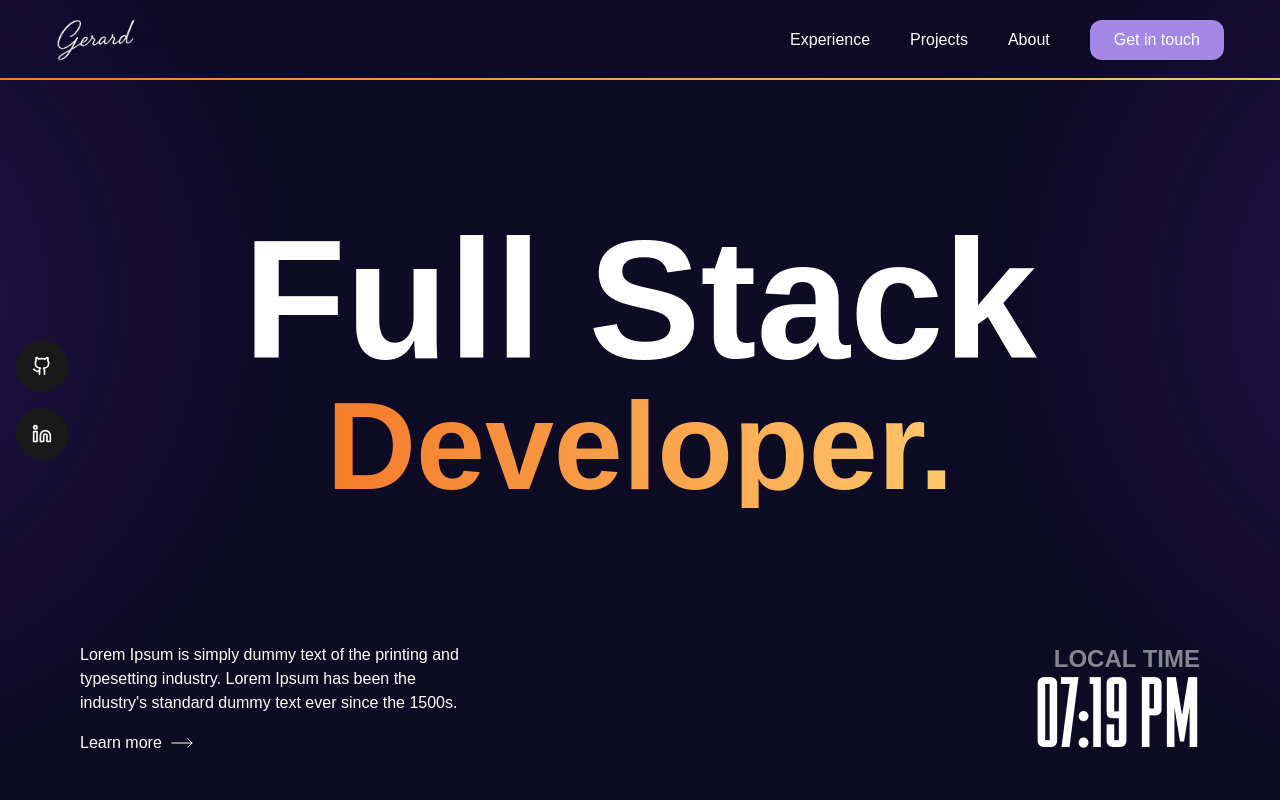
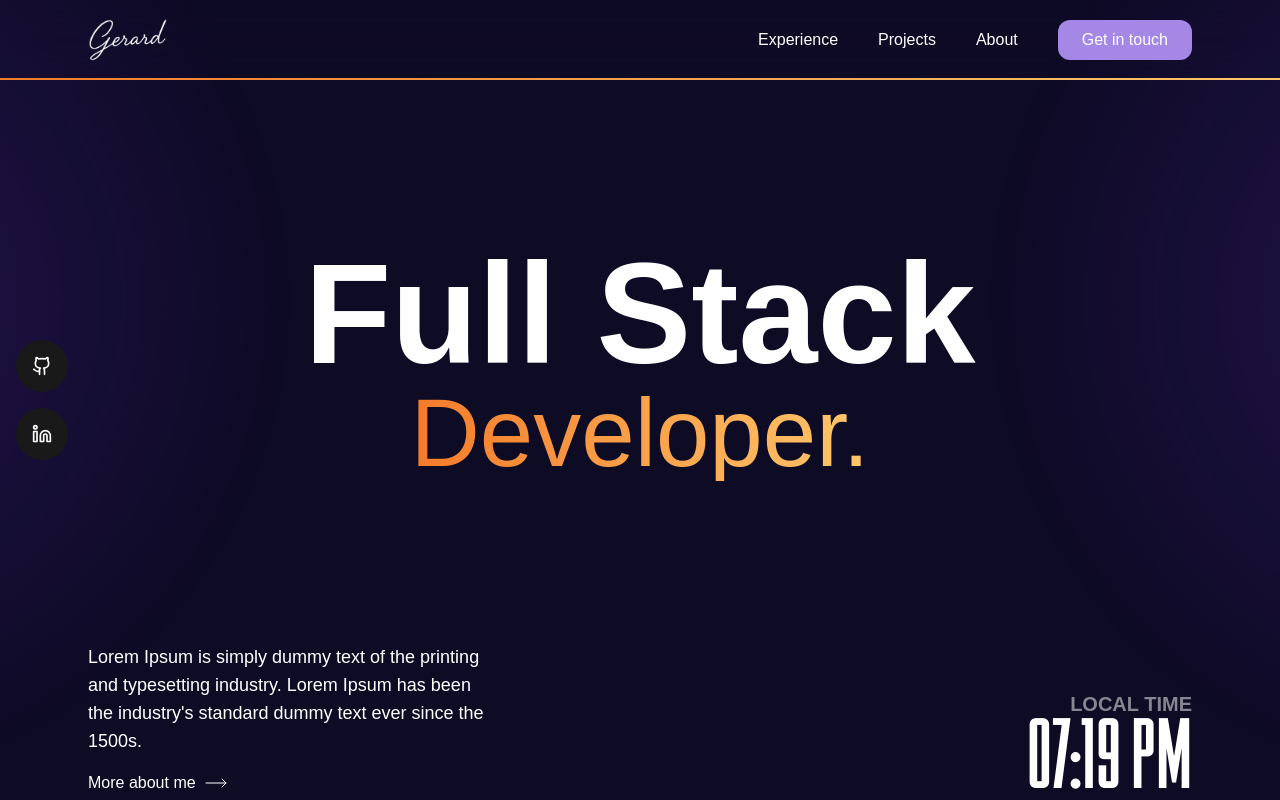
Before and after one commit to umigam3/personal-portfolio-v2, a Next.js app: page / in a window 1280 px wide. Shown: the top 800 px of the page. Built offline with nearby package versions, Linux system fonts and the light colour scheme.

Commit message:
hero section

```diff
--- a/src/app/page.tsx
+++ b/src/app/page.tsx
@@ -12,7 +12,7 @@ export default function Home() {
     window.scrollTo(0, 0);
   }, []);
   return (
-    <main className="w-full mx-auto">
+    <main>
       <Hero />
       <About />
       <Experience />
--- a/src/components/Header.tsx
+++ b/src/components/Header.tsx
@@ -12,7 +12,7 @@ export default function Header() {
       animate={{ y: 0 }}
       transition={{ duration: 0.5, delay: 0.5 }}
     >
-      <div className="flex h-full px-14 justify-between items-center relative">
+      <div className="flex h-full px-[5.5rem] justify-between items-center relative">
         <img src="/signature.png" alt="Gerard Doncel" className="w-20" />
         <div className="flex items-center gap-10">
           <nav className="flex justify-end items-center gap-x-10">
--- a/src/components/hero/Hero.tsx
+++ b/src/components/hero/Hero.tsx
@@ -4,22 +4,22 @@ export default function Hero() {
   const now = new Date();
 
   return (
-    <section id="hero" className="h-[calc(100vh-96px)] px-20 mb-20">
+    <section id="hero" className="h-[calc(100vh-96px)] px-[5.5rem] mb-20">
       <div className="flex flex-col items-center justify-center h-[80%]">
-        <h1 className="text-[168px] font-semibold leading-none">Full Stack</h1>
-        <h2 className="text-[124px] leading-none font-semibold bg-gradient-to-r from-[#F47B2A] to-[#FFC76B] inline-block text-transparent bg-clip-text">
+        <h1 className="text-[142px] font-semibold leading-none">Full Stack</h1>
+        <h2 className="text-[96px] leading-none font-medium bg-gradient-to-r from-[#F47B2A] to-[#FFC76B] inline-block text-transparent bg-clip-text">
           Developer.
         </h2>
       </div>
       <div className="flex justify-between">
         <div className="flex flex-col gap-4 w-[400px]">
-          <p>
+          <p className="text-lg">
             Lorem Ipsum is simply dummy text of the printing and typesetting
             industry. Lorem Ipsum has been the industry&apos;s standard dummy
             text ever since the 1500s.
           </p>
           <div className="flex gap-2 items-center">
-            <span>Learn more</span>
+            <span>More about me</span>
             <svg
               xmlns="http://www.w3.org/2000/svg"
               width="24"
@@ -38,7 +38,9 @@ export default function Hero() {
           </div>
         </div>
         <div className="flex flex-col items-end justify-end">
-          <span className="opacity-50 font-semibold text-2xl">LOCAL TIME</span>
+          <span className="opacity-50 font-semibold text-xl mb-10">
+            LOCAL TIME
+          </span>
           <Clock time={now.getTime()} />
         </div>
       </div>
--- a/src/components/hero/Time.tsx
+++ b/src/components/hero/Time.tsx
@@ -4,7 +4,7 @@ type Props = {
 
 const Time = ({ time }: Props) => {
   return (
-    <span className="text-[96px] leading-none tabular-nums font-delirium uppercase">
+    <span className="text-[96px] leading-3 tabular-nums font-delirium uppercase -mb-6">
       {time
         .toLocaleTimeString(undefined, {
           hour: "2-digit",
```
